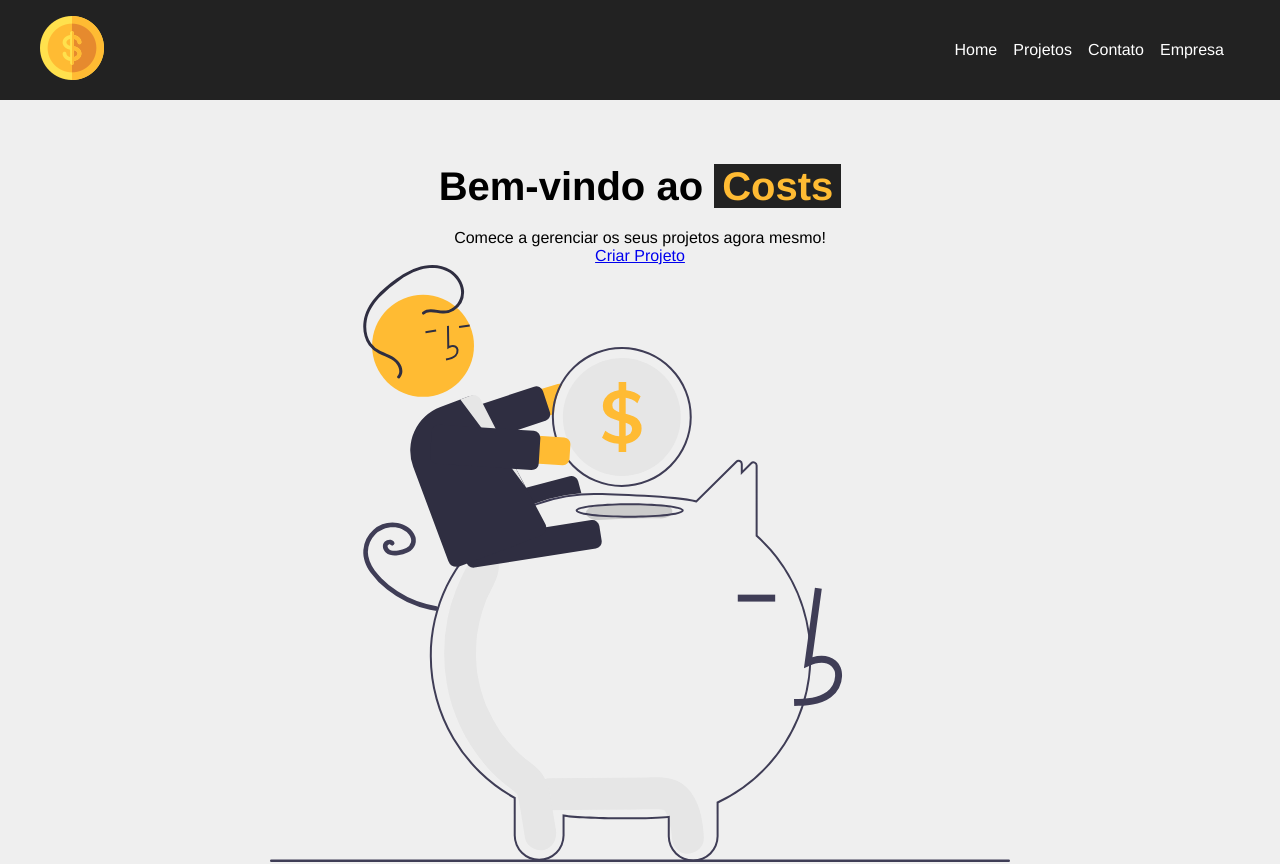
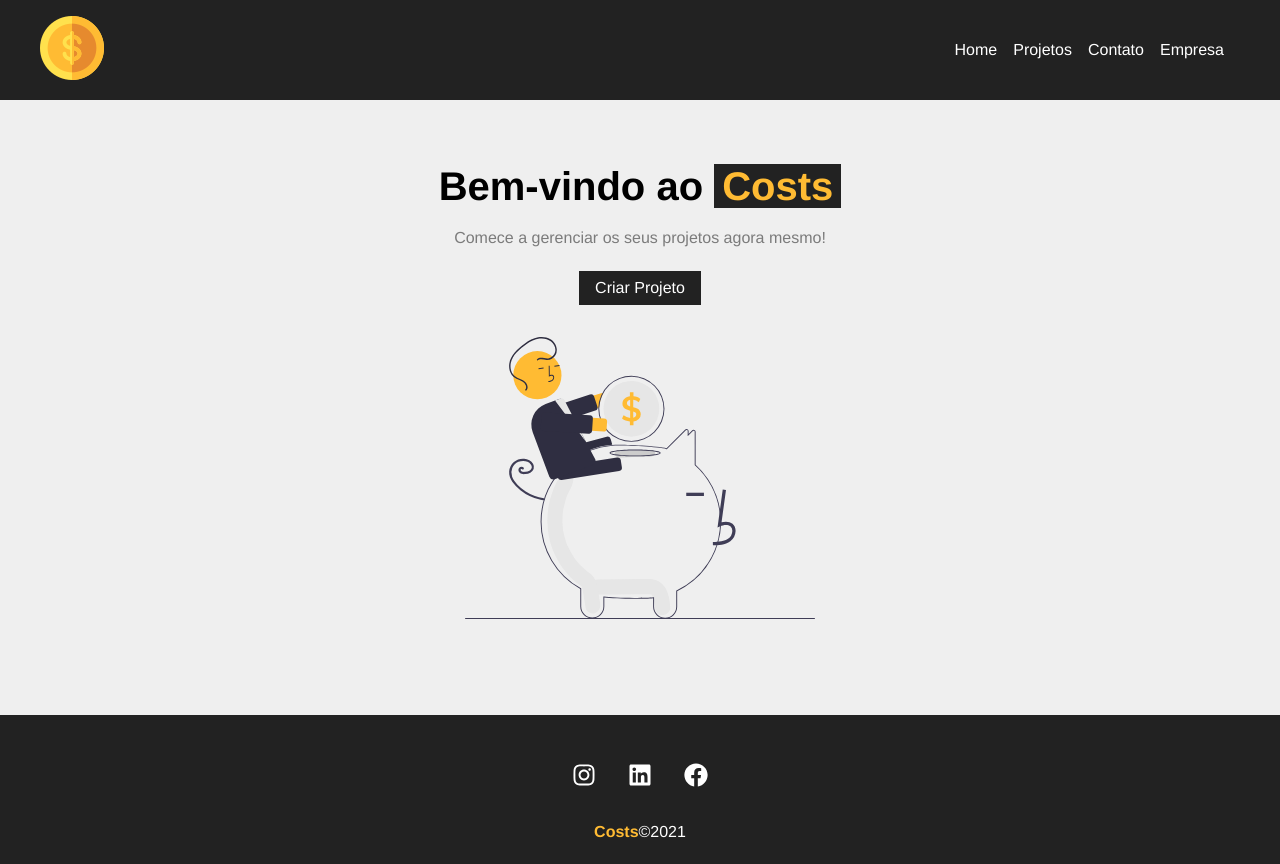
Before and after one commit to paulo-santos360/PROJETO-REACTJS-COSTS, a React (Create React App) app in the folder costs/: page / in a window 1280 px wide. Shown: the top 864 px of the page. Built offline with nearby package versions, Linux system fonts and the light colour scheme.

Commit message:
Atualizar

```diff
--- /dev/null
+++ b/costs/src/components/layout/LinkButton.js
@@ -0,0 +1,12 @@
+import { Link } from 'react-router-dom'
+import styles from './LinkButton.module.css'
+
+function LinkButton({ to, text}) {
+    return(
+        <Link className={styles.btn} to={to}>
+             {text}
+        </Link>
+    )
+}
+
+export default LinkButton
--- /dev/null
+++ b/costs/src/components/layout/LinkButton.module.css
@@ -0,0 +1,11 @@
+.btn{
+    background-color: #222;
+    color: #fff;
+    padding: 0.5em 1em;
+    text-decoration: none;
+    transition: 0.5s;
+}
+
+.btn:hover{
+    color: #ffbb33;
+}
--- a/costs/src/components/pages/Home.js
+++ b/costs/src/components/pages/Home.js
@@ -1,13 +1,14 @@
 import styles from './Home.module.css'
 
 import savings from '../../img/savings.svg'
+import LinkButton from '../layout/LinkButton'
 
 function Home() {
   return (
       <section className={styles.home_container}>
         <h1>Bem-vindo ao <span>Costs</span></h1>
         <p>Comece a gerenciar os seus projetos agora mesmo!</p>
-        <a href="/">Criar Projeto</a>
+        <LinkButton to="/projetos" text="Criar Projeto" />
         <img src={savings} alt="Costs" />
       </section>
 
--- a/costs/src/components/pages/Home.module.css
+++ b/costs/src/components/pages/Home.module.css
@@ -23,3 +23,13 @@
 .home_container h1 span:hover{
     color: #fff;
 }
+
+.home_container p{
+    margin-bottom: 1.5em;
+    color: #7b7b7b;
+}
+
+.home_container img{
+    width: 350px;
+    margin: 2em 0;
+}
```
